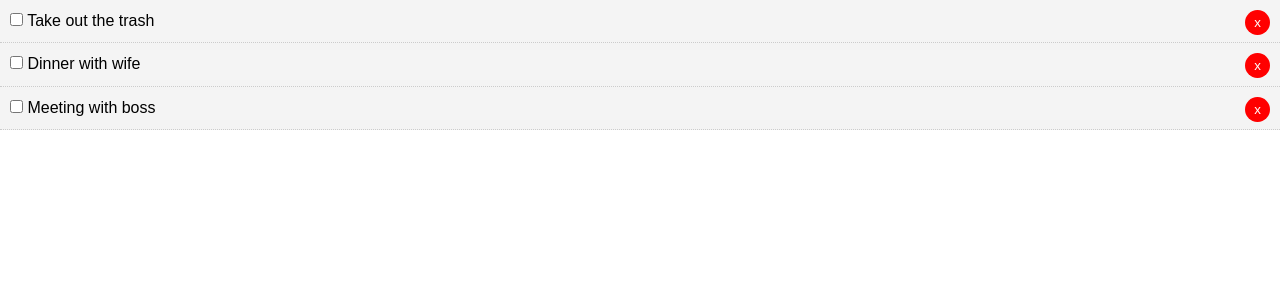
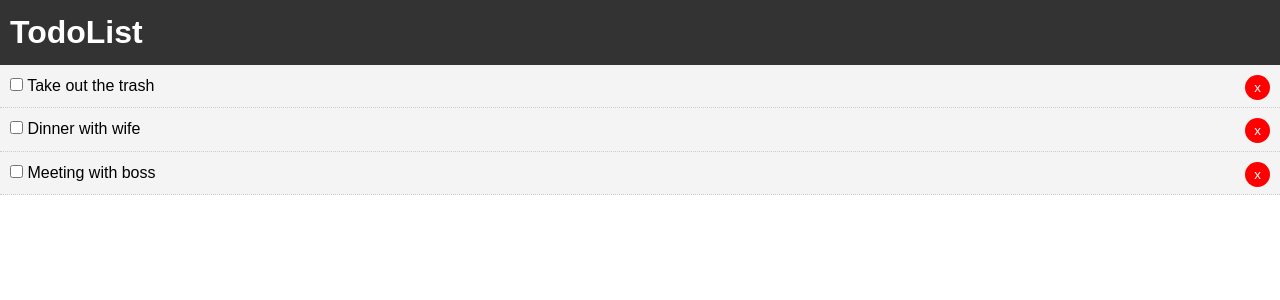
Before and after one commit to chrislane134/Todos-List, a React (Create React App) app in the folder todo/: page / in a window 1280 px wide. Shown: the top 300 px of the page. Built offline with nearby package versions, Linux system fonts and the light colour scheme.

Commit message:
added header

```diff
--- a/todo/src/App.js
+++ b/todo/src/App.js
@@ -1,5 +1,6 @@
 import React, { Component } from 'react';
 import Todos from './components/Todos';
+import Header from './components/layout/Header';
 import './App.css';
 
 
@@ -46,6 +47,7 @@
 
   return (
     <div className="App">
+      <Header />
       <Todos todos={this.state.todos} markComplete={this.markComplete}
       delTodo={this.delTodo}/>
 
--- /dev/null
+++ b/todo/src/components/layout/Header.js
@@ -0,0 +1,20 @@
+import React from 'react'
+
+ function Header() {
+    return (
+        <header style={headerStyle}>
+            <h1>TodoList</h1>
+
+        </header>
+    )
+}
+
+const headerStyle = {
+    background: '#333',
+    color: '#fff',
+    textalign: 'center',
+    padding: '10px'
+
+}
+
+export default Header;
```
